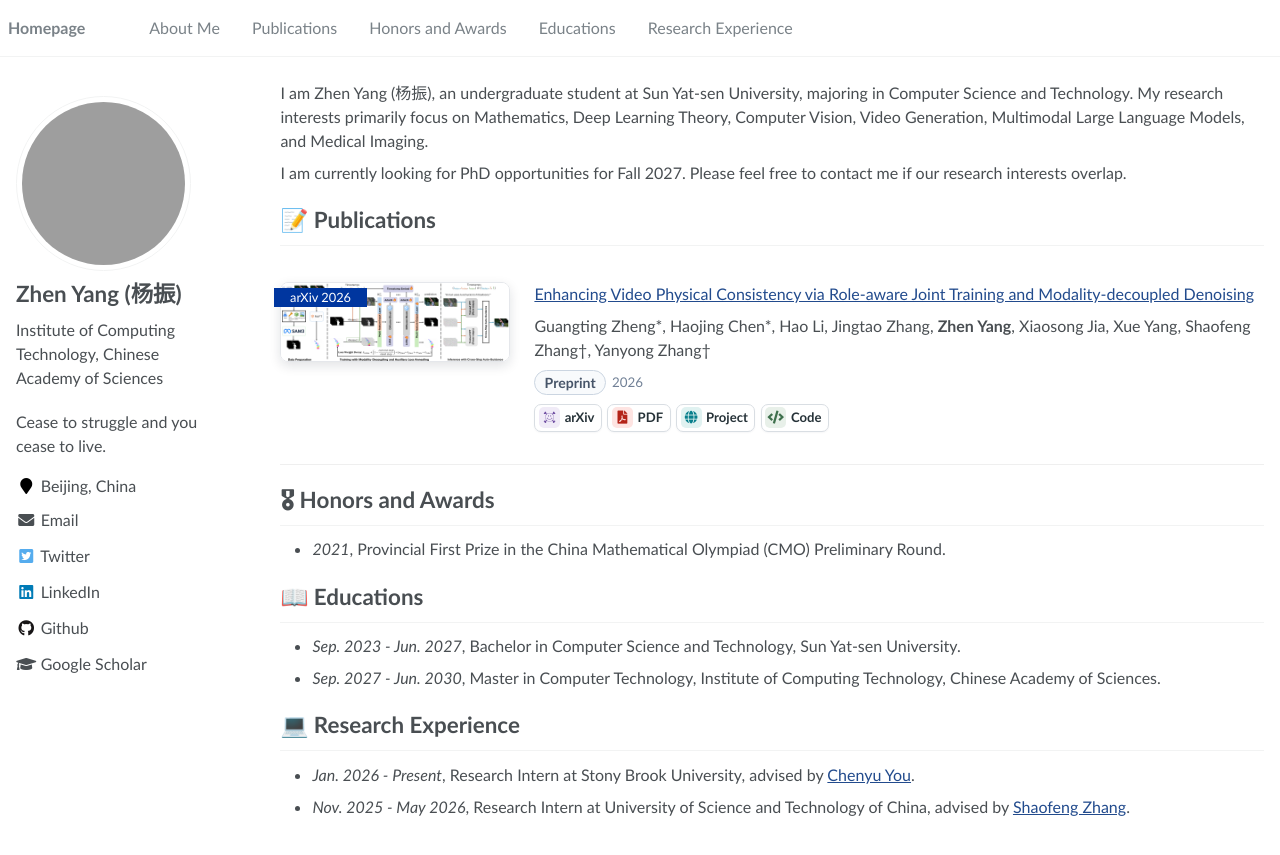
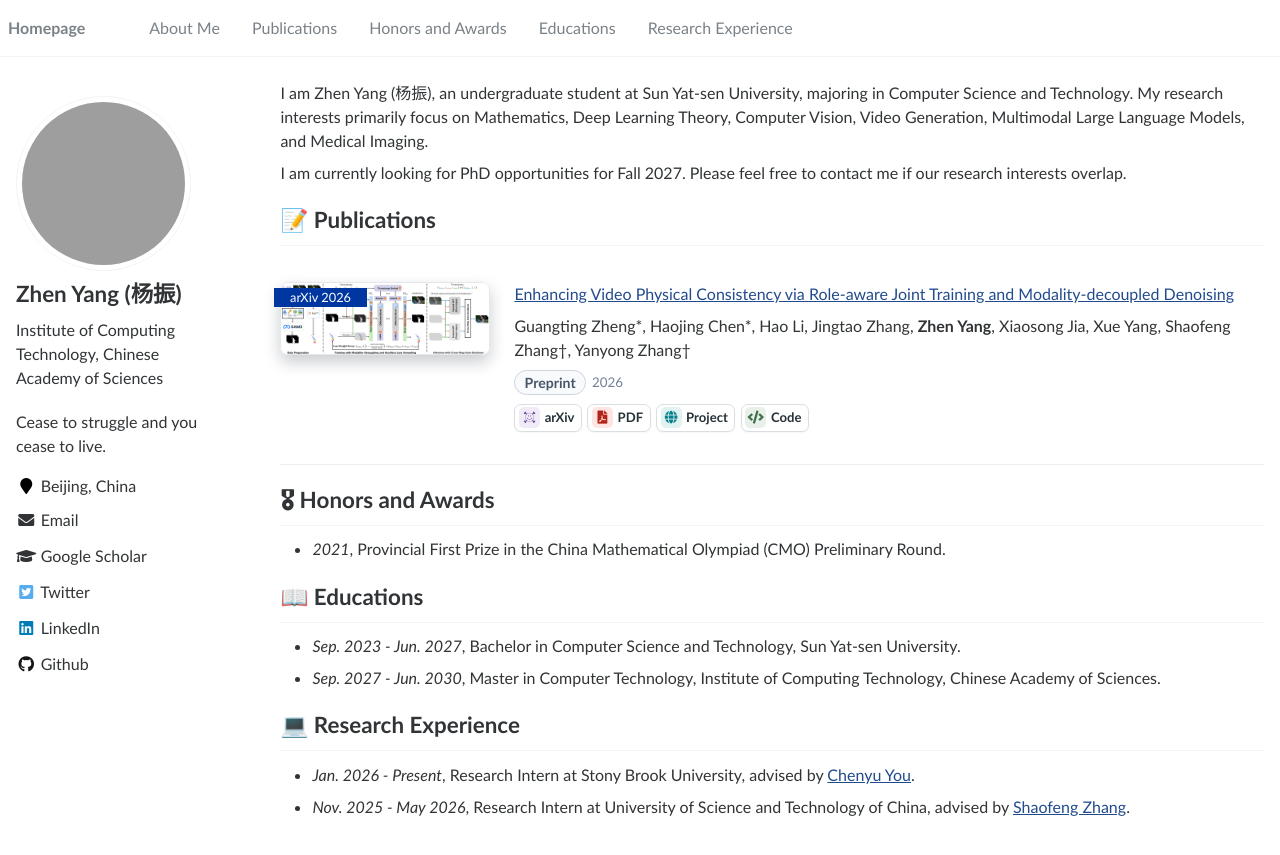
Before and after one commit to MichaelYeung2004/michaelyeung2004.github.io, a Jekyll site: the page built from _pages/about.md, in a window 1280 px wide. Shown: the top 855 px of the page. Built offline with Jekyll 4.4.1, drawn with Linux system fonts in a browser that asks for light colours; some web fonts are replaced; grey boxes are pictures that could not be loaded.

Commit message:
Refine profile and publication presentation

```diff
--- a/_includes/author-profile.html
+++ b/_includes/author-profile.html
@@ -34,8 +34,11 @@
       {% if author.keybase %}
         <li><a href="https://keybase.io/{{ author.keybase }}"><i class="fas fa-fw fa-key" aria-hidden="true"></i> Keybase</a></li>
       {% endif %}
-       {% if author.researchgate %}
+      {% if author.researchgate %}
         <li><a href="{{ author.researchgate }}"><i class="fab fa-fw fa-researchgate" aria-hidden="true"></i> ResearchGate</a></li>
+      {% endif %}
+      {% if author.googlescholar %}
+        <li><a href="{{ author.googlescholar }}"><i class="fas fa-fw fa-graduation-cap"></i> Google Scholar</a></li>
       {% endif %}
       {% if author.twitter %}
         <li><a href="https://twitter.com/{{ author.twitter }}"><i class="fab fa-fw fa-twitter-square" aria-hidden="true"></i> Twitter</a></li>
@@ -103,9 +106,6 @@
       {% if author.vine %}
         <li><a href="https://vine.co/u/{{ author.vine }}"><i class="fab fa-fw fa-vine" aria-hidden="true"></i> Vine</a></li>
       {% endif %}
-      {% if author.googlescholar %}
-        <li><a href="{{ author.googlescholar }}"><i class="fas fa-fw fa-graduation-cap"></i> Google Scholar</a></li>
-      {% endif %}
       {% if author.pubmed %}
         <li><a href="{{ author.pubmed }}"><i class="ai ai-pubmed-square ai-fw"></i> PubMed</a></li>
       {% endif %}
@@ -131,6 +131,9 @@
       {% endif %}
        {% if author.researchgate %}
         <a href="{{ author.researchgate }}"><i class="fab fa-fw fa-researchgate" aria-hidden="true"></i></a>
+      {% endif %}
+      {% if author.googlescholar %}
+        <a href="{{ author.googlescholar }}"><i class="fas fa-fw fa-graduation-cap"></i></a>
       {% endif %}
       {% if author.twitter %}
         <a href="https://twitter.com/{{ author.twitter }}"><i class="fab fa-fw fa-twitter-square" aria-hidden="true"></i></a>
@@ -198,9 +201,6 @@
       {% if author.vine %}
         <a href="https://vine.co/u/{{ author.vine }}"><i class="fab fa-fw fa-vine" aria-hidden="true"></i></a>
       {% endif %}
-      {% if author.googlescholar %}
-        <a href="{{ author.googlescholar }}"><i class="fas fa-fw fa-graduation-cap"></i></a>
-      {% endif %}
       {% if author.pubmed %}
         <a href="{{ author.pubmed }}"><i class="ai ai-pubmed-square ai-fw"></i></a>
       {% endif %}
--- a/_sass/_variables.scss
+++ b/_sass/_variables.scss
@@ -60,7 +60,7 @@ $body-color                 : #fff;
 $background-color           : #fff;
 $code-background-color      : #fafafa;
 $code-background-color-dark : $light-gray;
-$text-color                 : $dark-gray;
+$text-color                 : $darker-gray;
 $border-color               : $lighter-gray;
 
 $primary-color              : #7a8288;
--- a/assets/css/main.scss
+++ b/assets/css/main.scss
@@ -59,7 +59,7 @@
         > div {
             position: relative;
             width: 100%;
-            max-width: 280px;
+            max-width: 260px;
         }
         img {
             display: block;
@@ -67,7 +67,7 @@
             height: auto;
             border: 1px solid #e5e7eb;
             border-radius: 8px;
-            box-shadow: 0 4px 12px rgba(15, 23, 42, 0.12);
+            box-shadow: 0 7px 16px rgba(15, 23, 42, 0.22);
         }
     }
 
@@ -84,9 +84,9 @@
 
         .paper-box-image{
             justify-content: left;
-            flex: 0 0 230px;
-            min-width: 230px;
-            max-width: 230px;
+            flex: 0 0 210px;
+            min-width: 210px;
+            max-width: 210px;
             order: 1;
             margin-bottom: 0;
         }
```
